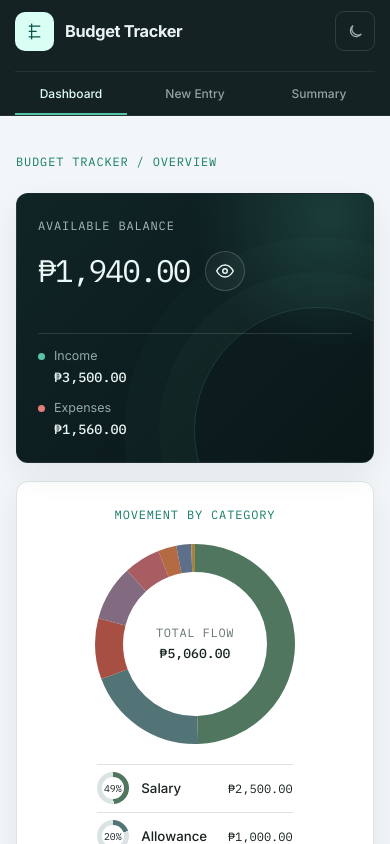
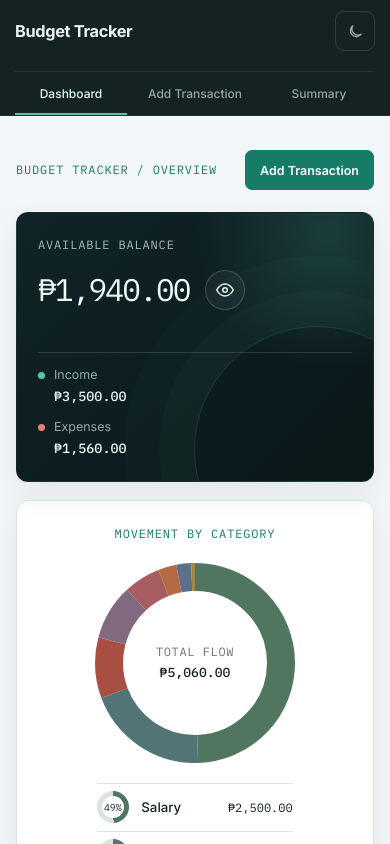
Before and after one commit to Jshcedric/midterm-project-webdvt, a React (Vite) app: page / in a window 390 px wide. Shown: the top 844 px of the page. Built offline with nearby package versions, Linux system fonts and the light colour scheme.

Commit message:
feat: add back button to AddTransaction page and update Dashboard with Add Transaction link

```diff
--- a/src/components/Navbar.jsx
+++ b/src/components/Navbar.jsx
@@ -11,12 +11,6 @@ function Navbar() {
     <header className="navbar">
       <div className="navbar-inner">
         <NavLink to="/" className="navbar-brand">
-          <span className="brand-mark" aria-hidden="true">
-            <svg viewBox="0 0 32 32" fill="none">
-              <path d="M8 8.5h16M8 15.9h11M8 23.5h16" />
-              <path d="M12 5v22" />
-            </svg>
-          </span>
           <span className="brand-copy">
             <strong>Budget Tracker</strong>
             <small>financial overview</small>
@@ -28,7 +22,7 @@ function Navbar() {
             Dashboard
           </NavLink>
           <NavLink to="/add" className={linkClass}>
-            New Entry
+            Add Transaction
           </NavLink>
           <NavLink to="/summary" className={linkClass}>
             Summary
--- a/src/index.css
+++ b/src/index.css
@@ -57,7 +57,9 @@ a:focus-visible, button:focus-visible, input:focus-visible, select:focus-visible
 .page-container { min-width: 0; width: 100%; max-width: 1440px; margin: 0 auto; padding: 42px clamp(24px, 4vw, 58px) 80px; }
 .page { display: flex; flex-direction: column; gap: 22px; }
 .page-heading { display: grid; grid-template-columns: minmax(0, 1fr) minmax(180px, 0.32fr); align-items: end; gap: 24px; margin-bottom: 8px; }
-.dashboard-heading { display: block; margin-bottom: 0; }
+.dashboard-heading { display: flex; align-items: center; justify-content: space-between; gap: 16px; margin-bottom: 0; }
+.dashboard-add-btn { flex: 0 0 auto; min-height: 42px; padding: 0 17px; }
+.back-dashboard-btn { flex: 0 0 auto; white-space: nowrap; }
 .eyebrow, .section-kicker { font-family: var(--font-mono); font-size: 0.75rem; line-height: 1.4; letter-spacing: 0.07em; text-transform: uppercase; color: var(--primary); }
 .page-title { grid-column: 1; margin: 10px 0 0; font-size: clamp(2.15rem, 4vw, 3.85rem); line-height: 1; letter-spacing: -0.05em; font-weight: 600; }
 .page-subtitle { grid-column: 2; grid-row: 1 / span 2; margin: 0; align-self: end; color: var(--text-muted); font-size: 0.91rem; line-height: 1.55; }
@@ -66,8 +68,6 @@ a:focus-visible, button:focus-visible, input:focus-visible, select:focus-visible
 .navbar { position: sticky; top: 0; z-index: 10; min-height: 76px; background: color-mix(in srgb, var(--nav) 96%, transparent); color: #eaf3f1; border-bottom: 1px solid rgba(255,255,255,.08); backdrop-filter: blur(14px); }
 .navbar-inner { width: 100%; max-width: 1440px; min-height: 76px; margin: 0 auto; padding: 0 clamp(24px, 4vw, 58px); display: grid; grid-template-columns: auto 1fr auto; align-items: center; gap: clamp(30px, 5vw, 72px); }
 .navbar-brand { display: flex; align-items: center; gap: 11px; }
-.brand-mark { width: 39px; height: 39px; flex: 0 0 auto; display: grid; place-items: center; border-radius: 10px; background: #d9fff4; color: #0b5548; }
-.brand-mark svg { width: 23px; height: 23px; stroke: currentColor; stroke-width: 1.8; }
 .brand-copy { display: flex; flex-direction: column; line-height: 1; }
 .brand-copy strong { font-size: 1.02rem; font-weight: 650; letter-spacing: -0.02em; }
 .brand-copy small { margin-top: 5px; color: #a2b3b1; font-family: var(--font-mono); font-size: 0.75rem; letter-spacing: .05em; text-transform: uppercase; }
@@ -254,6 +254,8 @@ a:focus-visible, button:focus-visible, input:focus-visible, select:focus-visible
   .nav-link { flex: 1; justify-content: center; font-size: .75rem; }
   .page-container { padding:34px 16px 70px; }
   .page-heading { display:block; }
+  .dashboard-heading { display:flex; align-items:center; }
+  .dashboard-add-btn { min-height:40px; padding:0 14px; font-size:.78rem; }
   .page-title { margin-top:10px; font-size:clamp(2.1rem,11vw,3.15rem); }
   .page-subtitle { margin-top:16px; max-width:45ch; }
   .hero-balance-card { min-height:270px; padding:24px 21px; }
--- a/src/pages/AddTransaction.jsx
+++ b/src/pages/AddTransaction.jsx
@@ -15,6 +15,13 @@ function AddTransaction() {
     <div className="page">
       <header className="page-heading dashboard-heading">
         <span className="eyebrow">Budget Tracker / new entry</span>
+        <button
+          type="button"
+          className="btn-secondary back-dashboard-btn"
+          onClick={() => navigate("/")}
+        >
+          ← Back to Dashboard
+        </button>
       </header>
 
       <div className="form-card">
--- a/src/pages/Dashboard.jsx
+++ b/src/pages/Dashboard.jsx
@@ -75,6 +75,9 @@ function Dashboard() {
     <div className="page">
       <header className="page-heading dashboard-heading">
         <span className="eyebrow">Budget Tracker / overview</span>
+        <Link to="/add" className="btn-primary btn-inline dashboard-add-btn">
+          Add Transaction
+        </Link>
       </header>
 
       <div className="dashboard-workspace">
```
